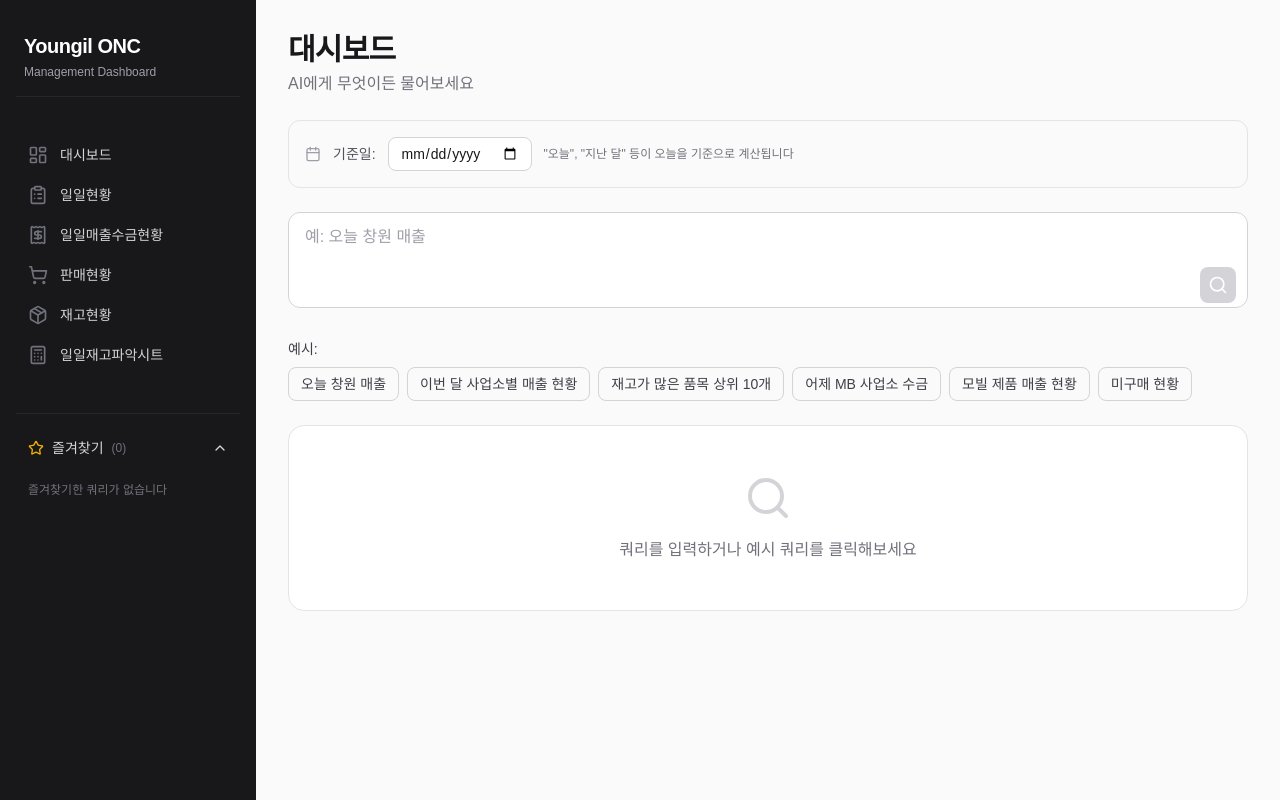
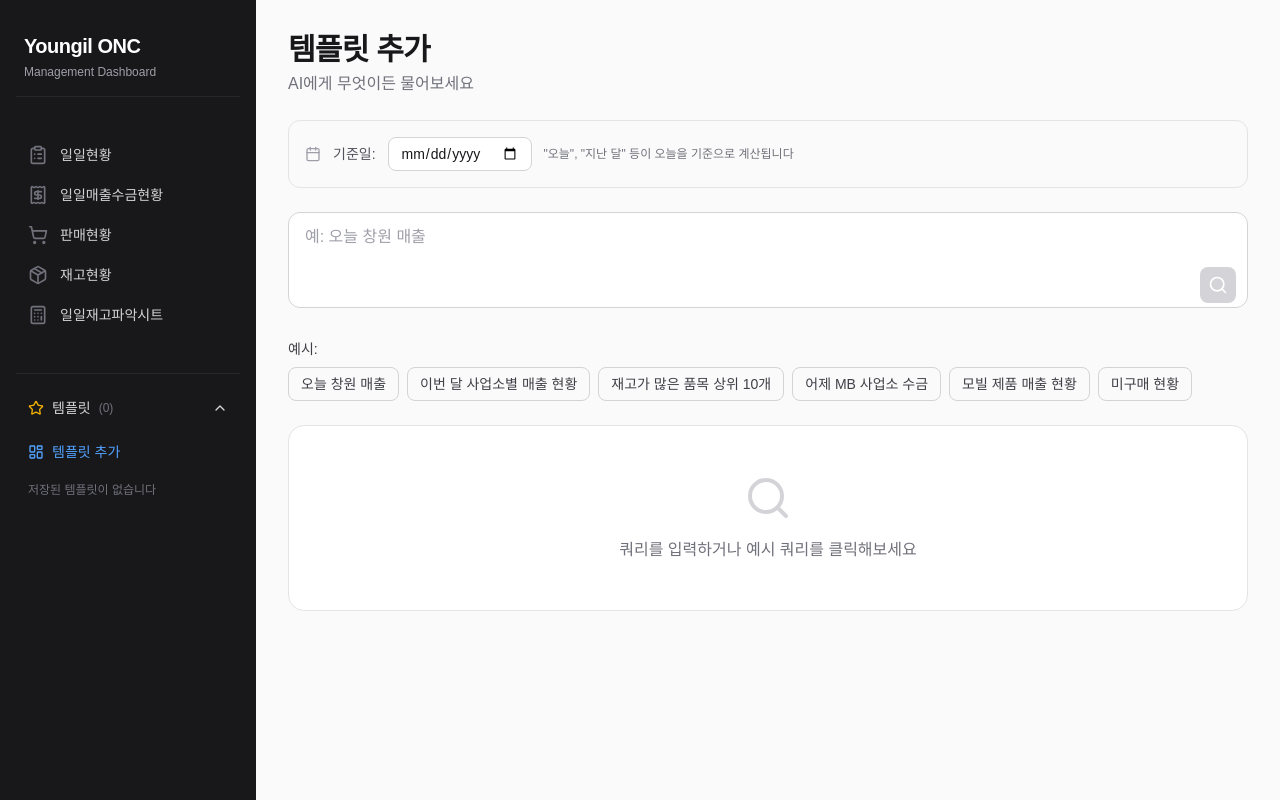
Before and after one commit to minseochh02/youngillonc-dashboard, a Next.js app: page /dashboard in a window 1280 px wide. Built offline with nearby package versions, Linux system fonts and the light colour scheme.

Commit message:
changed wordings for UI

```diff
--- a/src/app/dashboard/page.tsx
+++ b/src/app/dashboard/page.tsx
@@ -217,7 +217,7 @@ export default function DashboardPage() {
     <div className="space-y-6">
       <div>
         <h2 className="text-3xl font-bold tracking-tight text-zinc-900 dark:text-zinc-50">
-          대시보드
+          템플릿 추가
         </h2>
         <p className="text-zinc-500 dark:text-zinc-400 mt-1">
           AI에게 무엇이든 물어보세요
@@ -334,16 +334,13 @@ export default function DashboardPage() {
           <div className="px-2 py-0.5 rounded bg-zinc-100 dark:bg-zinc-800 text-zinc-700 dark:text-zinc-300">
             {(metadata.rowCount ?? 0).toLocaleString()}개 결과
           </div>
-          <div className="px-2 py-0.5 rounded bg-blue-100 dark:bg-blue-950 text-blue-700 dark:text-blue-300">
-            {metadata.method === 'template' ? '템플릿' : 'AI 생성'}
-          </div>
-          <div className="text-xs text-zinc-500 dark:text-zinc-500">
+          {/* <div className="text-xs text-zinc-500 dark:text-zinc-500">
             남은 쿼리: {metadata.remaining}
-          </div>
+          </div> */}
         </div>
       )}
 
-      {/* Star Query Button */}
+      {/* Save as Template Button */}
       {currentQueryData && (
         <div className="flex justify-end">
           <button
@@ -351,7 +348,7 @@ export default function DashboardPage() {
             className="flex items-center gap-2 px-4 py-2.5 rounded-lg border border-zinc-300 dark:border-zinc-700 bg-zinc-50 dark:bg-zinc-900 text-zinc-700 dark:text-zinc-300 hover:bg-zinc-100 dark:hover:bg-zinc-800 hover:text-zinc-900 dark:hover:text-white transition-colors shadow-sm hover:shadow-md"
           >
             <Star className="w-4 h-4" />
-            <span className="font-medium">즐겨찾기 추가</span>
+            <span className="font-medium">템플릿 추가</span>
           </button>
         </div>
       )}
@@ -397,7 +394,7 @@ export default function DashboardPage() {
         </div>
       )}
 
-      {/* Star Query Modal */}
+      {/* Template Modal */}
       {showStarModal && currentQueryData && (
         <StarQueryModal
           isOpen={showStarModal}
--- a/src/components/Navigation.tsx
+++ b/src/components/Navigation.tsx
@@ -29,11 +29,6 @@ const Navigation = () => {
     return formatDateRangeDisplay(dates.start, dates.end);
   };
   const navItems = [
-    {
-      name: "대시보드",
-      href: "/dashboard",
-      icon: <LayoutDashboard className="w-5 h-5" />,
-    },
     {
       name: "일일현황",
       href: "/dashboard/daily-status",
@@ -88,7 +83,7 @@ const Navigation = () => {
         ))}
       </div>
 
-      {/* Starred Queries Section */}
+      {/* Templates Section */}
       <div className="mt-8 pt-4 border-t border-zinc-800">
         <button
           onClick={() => setIsStarredExpanded(!isStarredExpanded)}
@@ -96,7 +91,7 @@ const Navigation = () => {
         >
           <div className="flex items-center gap-2">
             <Star className="w-4 h-4 text-yellow-500" />
-            <span className="text-sm font-medium">즐겨찾기</span>
+            <span className="text-sm font-medium">템플릿</span>
             <span className="text-xs text-zinc-500">({starredQueries.length})</span>
           </div>
           <ChevronDown
@@ -108,6 +103,13 @@ const Navigation = () => {
 
         {isStarredExpanded && (
           <div className="mt-2 space-y-1 max-h-96 overflow-y-auto">
+            <Link
+              href="/dashboard"
+              className="flex items-center gap-2 px-3 py-2 text-sm text-blue-400 hover:text-blue-300 hover:bg-zinc-800 rounded-lg transition-colors font-medium"
+            >
+              <LayoutDashboard className="w-4 h-4" />
+              <span>템플릿 추가</span>
+            </Link>
             {starredQueries.map((query) => (
               <div key={query.id} className="relative group">
                 <Link
@@ -160,7 +162,7 @@ const Navigation = () => {
             ))}
             {starredQueries.length === 0 && (
               <p className="px-3 py-2 text-xs text-zinc-500">
-                즐겨찾기한 쿼리가 없습니다
+                저장된 템플릿이 없습니다
               </p>
             )}
           </div>
--- a/src/components/StarQueryModal.tsx
+++ b/src/components/StarQueryModal.tsx
@@ -34,7 +34,7 @@ export default function StarQueryModal({
 
   const handleSave = () => {
     if (!queryName.trim()) {
-      setError('쿼리 이름을 입력해주세요');
+      setError('템플릿 이름을 입력해주세요');
       return;
     }
 
@@ -71,7 +71,7 @@ export default function StarQueryModal({
           <div className="flex items-center gap-2">
             <Star className="w-5 h-5 text-yellow-500" />
             <h2 className="text-lg font-semibold text-zinc-100">
-              즐겨찾기 추가
+              템플릿 추가
             </h2>
           </div>
           <button
@@ -84,10 +84,10 @@ export default function StarQueryModal({
 
         {/* Content */}
         <div className="px-6 py-4 space-y-4">
-          {/* Query Name Input */}
+          {/* Template Name Input */}
           <div className="space-y-2">
             <label className="block text-sm font-medium text-zinc-300">
-              쿼리 이름 <span className="text-red-400">*</span>
+              템플릿 이름 <span className="text-red-400">*</span>
             </label>
             <input
               type="text"
```
